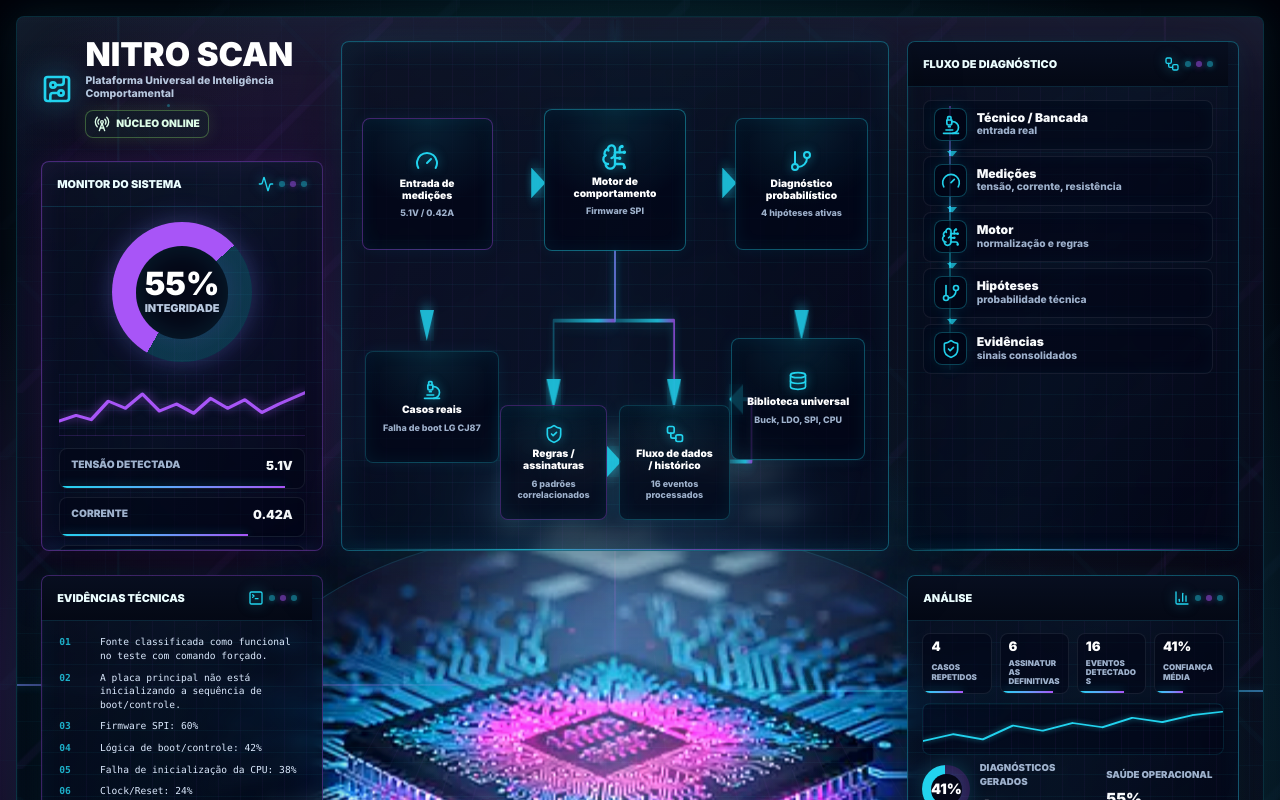
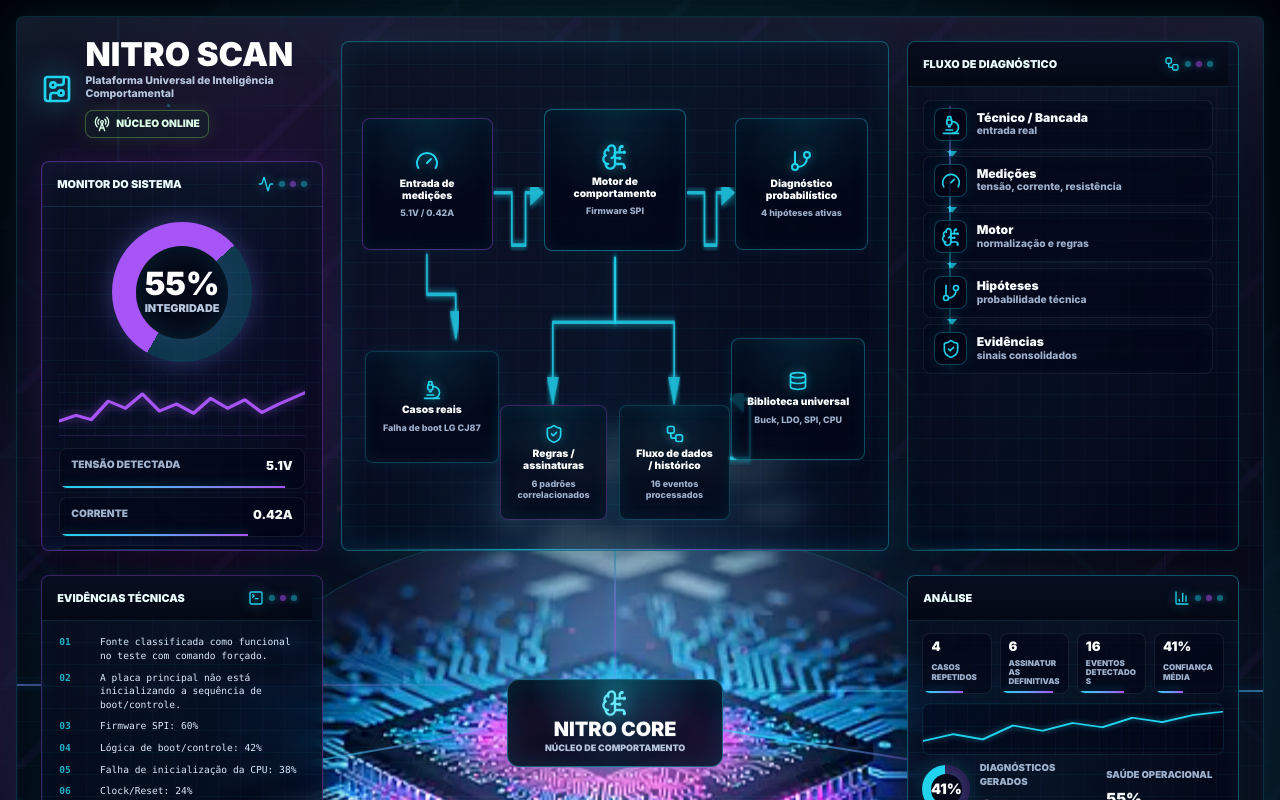
Before and after one commit to Nazireu007/nitro-scan, a React (Vite) app: page / in a window 1280 px wide. Shown: the top 800 px of the page. Built offline with nearby package versions, Linux system fonts and the light colour scheme.

Commit message:
Enhance Nitro core and architecture flows

```diff
--- /dev/null
+++ b/src/components/ArchitectureConnections.tsx
@@ -0,0 +1,32 @@
+export function ArchitectureConnections() {
+  return (
+    <svg className="architecture-connections" viewBox="0 0 720 310" preserveAspectRatio="none" aria-hidden="true">
+      <defs>
+        <linearGradient id="architectureLine" x1="0" x2="1" y1="0" y2="0">
+          <stop offset="0" stopColor="#22d3ee" stopOpacity="0.34" />
+          <stop offset="0.52" stopColor="#22d3ee" stopOpacity="0.9" />
+          <stop offset="1" stopColor="#60a5fa" stopOpacity="0.78" />
+        </linearGradient>
+        <filter id="architectureGlow">
+          <feGaussianBlur stdDeviation="2.4" result="blur" />
+          <feMerge>
+            <feMergeNode in="blur" />
+            <feMergeNode in="SourceGraphic" />
+          </feMerge>
+        </filter>
+        <marker id="architectureArrow" markerHeight="7" markerWidth="8" orient="auto" refX="7" refY="3.5">
+          <path d="M0,0 L8,3.5 L0,7 Z" />
+        </marker>
+      </defs>
+
+      <path d="M201 92 H224 V124 H242 V92 H264" />
+      <path d="M456 92 H478 V124 H494 V92 H516" />
+      <path d="M112 130 V154 H150 V180" />
+      <path d="M360 132 V171 H278 V220" />
+      <path d="M360 132 V171 H438 V220" />
+      <path d="M606 130 V178" />
+      <path d="M350 254 H365" />
+      <path d="M510 254 H538 V218 H514" />
+    </svg>
+  );
+}
--- a/src/components/ArchitectureHero.tsx
+++ b/src/components/ArchitectureHero.tsx
@@ -22,6 +22,7 @@ import {
   Workflow,
   type LucideIcon,
 } from 'lucide-react';
+import { ArchitectureConnections } from './ArchitectureConnections';
 import type { DiagnosticResult, DiagnosticScenario, EngineLog } from '../engine/types';
 
 type ArchitectureHeroProps = {
@@ -421,26 +422,7 @@ function ArchitecturePanel({ result, scenario }: { result: DiagnosticResult; sce
   return (
     <Panel className="architecture-panel" title="" icon={CircuitBoard} hideTitlebar>
       <div className="architecture-map">
-        <svg className="architecture-wires" viewBox="0 0 720 310" preserveAspectRatio="none" aria-hidden="true">
-          <defs>
-            <linearGradient id="archFlow" x1="0" x2="1" y1="0" y2="0">
-              <stop offset="0" stopColor="#22d3ee" stopOpacity="0.32" />
-              <stop offset="0.72" stopColor="#22d3ee" stopOpacity="0.92" />
-              <stop offset="1" stopColor="#a855f7" stopOpacity="0.82" />
-            </linearGradient>
-            <marker id="archArrow" markerHeight="8" markerWidth="8" orient="auto" refX="7" refY="4">
-              <path d="M0,0 L8,4 L0,8 Z" />
-            </marker>
-          </defs>
-          <path d="M199 86 H266" />
-          <path d="M454 86 H518" />
-          <path d="M112 128 V180" />
-          <path d="M360 128 V170 H279 V222" />
-          <path d="M360 128 V170 H438 V222" />
-          <path d="M606 128 V180" />
-          <path d="M350 256 H366" />
-          <path d="M511 256 H540 V218 H513" />
-        </svg>
+        <ArchitectureConnections />
 
         <article className="arch-box arch-input">
           <Gauge className="h-6 w-6" aria-hidden="true" />
@@ -541,6 +523,16 @@ function NitroCorePanel({ result }: { result: DiagnosticResult }) {
           <span className="rail rail-down" />
           <span className="rail rail-left-low" />
           <span className="rail rail-right-low" />
+        </div>
+        <div className="core-energy-links" aria-hidden="true">
+          <span className="core-link core-link-up" />
+          <span className="core-link core-link-left" />
+          <span className="core-link core-link-right" />
+        </div>
+        <div className="core-identity">
+          <BrainCircuit className="h-7 w-7" aria-hidden="true" />
+          <strong>NITRO CORE</strong>
+          <small>Núcleo de comportamento</small>
         </div>
         <div className="core-microstats">
           <span>{confidence}% confiança</span>
--- a/src/index.css
+++ b/src/index.css
@@ -562,36 +562,36 @@ button {
   margin-top: 0;
 }
 
-.architecture-wires {
+.architecture-connections {
   position: absolute;
   inset: 0;
-  z-index: 1;
+  z-index: 2;
   width: 100%;
   height: 100%;
   pointer-events: none;
 }
 
-.architecture-wires > path {
+.architecture-connections > path {
   fill: none;
-  stroke: url("#archFlow");
-  stroke-width: 2.35;
+  stroke: #22d3ee;
+  stroke-width: 2.25;
   stroke-linecap: round;
   stroke-linejoin: round;
-  marker-end: url("#archArrow");
-  filter: drop-shadow(0 0 5px rgba(34, 211, 238, 0.55));
-  opacity: 0.9;
-}
-
-.architecture-wires marker path {
+  marker-end: url("#architectureArrow");
+  filter: url("#architectureGlow");
+  opacity: 0.86;
+}
+
+.architecture-connections marker path {
   fill: #22d3ee;
   stroke: none;
-  opacity: 0.94;
+  opacity: 0.92;
   filter: drop-shadow(0 0 5px rgba(34, 211, 238, 0.68));
 }
 
 .arch-box {
   position: absolute;
-  z-index: 2;
+  z-index: 3;
   display: grid;
   min-width: 0;
   align-content: center;
@@ -805,6 +805,50 @@ button {
   pointer-events: none;
 }
 
+.core-energy-links {
+  position: absolute;
+  inset: -42% -36%;
+  z-index: 4;
+  pointer-events: none;
+}
+
+.core-link {
+  position: absolute;
+  display: block;
+  background: linear-gradient(90deg, transparent, rgba(34, 211, 238, 0.9), rgba(168, 85, 247, 0.56), transparent);
+  box-shadow:
+    0 0 12px rgba(34, 211, 238, 0.42),
+    0 0 22px rgba(168, 85, 247, 0.16);
+  opacity: 0.78;
+}
+
+.core-link-up {
+  top: 0;
+  left: 50%;
+  width: 2px;
+  height: 46%;
+  transform: translateX(-50%);
+  background: linear-gradient(180deg, transparent, rgba(34, 211, 238, 0.9), rgba(168, 85, 247, 0.55), transparent);
+}
+
+.core-link-left {
+  top: 48%;
+  right: 50%;
+  width: 48%;
+  height: 2px;
+  transform: rotate(-10deg);
+  transform-origin: right center;
+}
+
+.core-link-right {
+  top: 49%;
+  left: 50%;
+  width: 50%;
+  height: 2px;
+  transform: rotate(9deg);
+  transform-origin: left center;
+}
+
 .rail {
   position: absolute;
   display: block;
@@ -870,29 +914,37 @@ button {
 
 .core-identity {
   position: absolute;
-  right: 9%;
-  bottom: 7%;
-  left: 9%;
-  z-index: 5;
+  top: 50%;
+  left: 50%;
+  z-index: 6;
   display: grid;
   justify-items: center;
-  gap: 0.08rem;
-  border: 1px solid rgba(34, 211, 238, 0.28);
-  border-radius: 10px;
-  padding: 0.42rem 0.58rem;
+  gap: 0.14rem;
+  min-width: min(62%, 13.5rem);
+  border: 1px solid rgba(34, 211, 238, 0.44);
+  border-radius: 12px;
+  padding: 0.62rem 0.78rem 0.68rem;
+  transform: translate(-50%, -44%);
   color: #ecfeff;
   background:
-    linear-gradient(90deg, rgba(2, 6, 23, 0.1), rgba(2, 6, 23, 0.72), rgba(2, 6, 23, 0.1)),
-    rgba(2, 6, 23, 0.42);
+    radial-gradient(circle at 50% 0%, rgba(34, 211, 238, 0.26), transparent 62%),
+    linear-gradient(145deg, rgba(4, 11, 24, 0.82), rgba(8, 11, 35, 0.72)),
+    rgba(2, 6, 23, 0.7);
   box-shadow:
-    0 0 22px rgba(34, 211, 238, 0.18),
-    inset 0 0 18px rgba(34, 211, 238, 0.07);
+    0 0 28px rgba(34, 211, 238, 0.26),
+    0 0 42px rgba(168, 85, 247, 0.18),
+    inset 0 0 24px rgba(34, 211, 238, 0.12);
   backdrop-filter: blur(8px);
+}
+
+.core-identity svg {
+  color: #67e8f9;
+  filter: drop-shadow(0 0 9px rgba(34, 211, 238, 0.72));
 }
 
 .core-identity strong {
   color: #ffffff;
-  font-size: clamp(0.98rem, 1.35vw, 1.42rem);
+  font-size: clamp(1.1rem, 1.55vw, 1.6rem);
   font-weight: 950;
   line-height: 1;
   text-align: center;
@@ -1787,7 +1839,7 @@ button {
     padding: 0.95rem 1rem;
   }
 
-  .architecture-wires {
+  .architecture-connections {
     display: none;
   }
 
```
